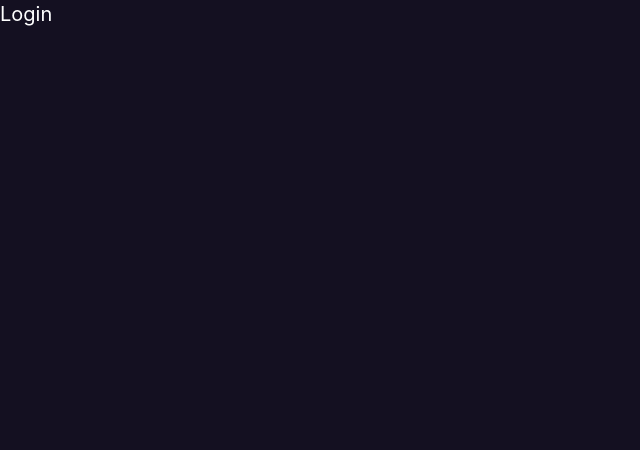
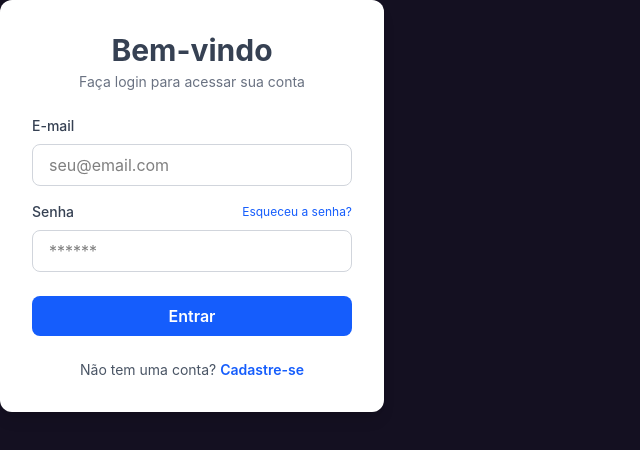
Before and after one commit to Ricki-h/leafy, a Vue app in the folder app/: page /login in a window 1280 px wide. Shown: the top 450 px of the page, without its empty margins (0-640 px from the left). Built offline with nearby package versions, Linux system fonts and the light colour scheme.

Commit message:
Colocando login semi feito

```diff
--- /dev/null
+++ b/app/src/pages/Cadastro.vue
@@ -0,0 +1,60 @@
+<script setup>
+
+</script>
+
+<template>
+    <main class="mx-auto container">
+        <div class="bg-white p-8 rounded-xl shadow-lg w-full max-w-sm">
+
+            <div class="text-center mb-6">
+                <h2 class="text-3xl font-bold text-gray-700">Bem-vindo</h2>
+                <p class="text-gray-500 text-sm mt-1">Faça sua conta</p>
+            </div>
+
+            <form action="#">
+
+                <div class="mb-4">
+                    <label for="email" class="block text-sm font-medium text-gray-700 mb-2">E-mail</label>
+                    <input
+                    type="email"
+                    id="email"
+                    name="email"
+                    placeholder="seu@email.com"
+                    class="w-full px-4 py-2 border border-gray-300 rounded-lg"
+                    required
+                    >
+                </div>
+
+                <div class="mb-6">
+                    <div class="flex items-center justify-between mb-2">
+                    <label class="block text-sm font-medium text-gray-700">Senha</label>
+
+                    </div>
+                    <input
+                    type="password"
+                    id="password"
+                    name="password"
+                    placeholder="******"
+                    class="w-full px-4 py-2 border border-gray-300 rounded-lg"
+                    required
+                    >
+                </div>
+
+                <button
+                    type="submit"
+                    class="w-full bg-blue-600 text-white font-semibold py-2 px-4 rounded-lg hover:bg-blue-700 "
+                >
+                    Entrar
+                </button>
+
+            </form>
+
+            <p class="mt-6 text-center text-sm text-gray-600">
+                Já tem uma conta?
+                <a href="#" class="text-blue-600 font-semibold hover:underline">Entrar</a>
+            </p>
+
+        </div>
+    </main>
+
+</template>
--- a/app/src/pages/Login.vue
+++ b/app/src/pages/Login.vue
@@ -3,7 +3,58 @@
 </script>
 
 <template>
-    <section>
-        <h1 class="text-white text-xl">Login</h1>
-    </section>
+    <main class="mx-auto container">
+        <div class="bg-white p-8 rounded-xl shadow-lg w-full max-w-sm">
+
+            <div class="text-center mb-6">
+                <h2 class="text-3xl font-bold text-gray-700">Bem-vindo</h2>
+                <p class="text-gray-500 text-sm mt-1">Faça login para acessar sua conta</p>
+            </div>
+
+            <form action="#">
+
+                <div class="mb-4">
+                    <label for="email" class="block text-sm font-medium text-gray-700 mb-2">E-mail</label>
+                    <input
+                    type="email"
+                    id="email"
+                    name="email"
+                    placeholder="seu@email.com"
+                    class="w-full px-4 py-2 border border-gray-300 rounded-lg"
+                    required
+                    >
+                </div>
+
+                <div class="mb-6">
+                    <div class="flex items-center justify-between mb-2">
+                    <label class="block text-sm font-medium text-gray-700">Senha</label>
+                    <a href="#" class="text-xs text-blue-600 hover:text-blue-800 ">Esqueceu a senha?</a>
+                    </div>
+                    <input
+                    type="password"
+                    id="password"
+                    name="password"
+                    placeholder="******"
+                    class="w-full px-4 py-2 border border-gray-300 rounded-lg"
+                    required
+                    >
+                </div>
+
+                <button
+                    type="submit"
+                    class="w-full bg-blue-600 text-white font-semibold py-2 px-4 rounded-lg hover:bg-blue-700 "
+                >
+                    Entrar
+                </button>
+
+            </form>
+
+            <p class="mt-6 text-center text-sm text-gray-600">
+                Não tem uma conta?
+                <a href="#" class="text-blue-600 font-semibold hover:underline">Cadastre-se</a>
+            </p>
+
+        </div>
+    </main>
+
 </template>
--- a/app/src/router/index.js
+++ b/app/src/router/index.js
@@ -1,10 +1,12 @@
 import { createRouter, createWebHistory } from 'vue-router'
 import Login from '../pages/Login.vue'
 import Home from '../pages/Home.vue'
+import Cadastro from '../pages/Cadastro.vue'
 
 const routes = [
   { path: '/', component: Home },
   { path: '/login', component: Login },
+  { path: '/cadastro', component: Cadastro }
 ]
 
 export default createRouter({
```
Also changed, not shown: 1 other file (tests, documents, lock files or other folders).
